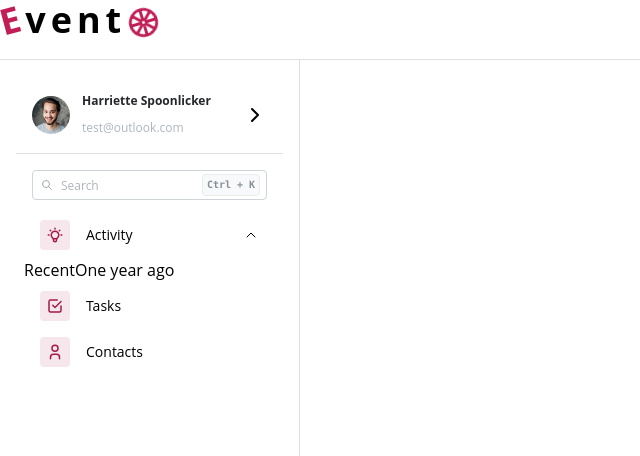
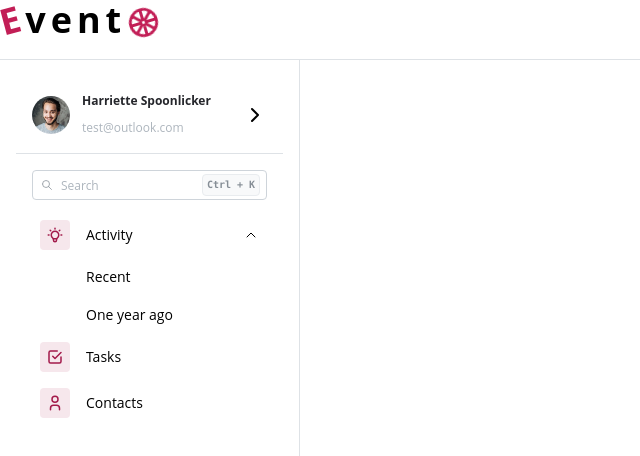
Before and after one commit to bahaabakri/evento-admin-panel, a React (Vite) app: page / in a window 1280 px wide. Both pictures are taken after a click on the button "Activity". Shown: the top 456 px of the page, without its empty margins (0-640 px from the left). Built offline with nearby package versions, Linux system fonts and the light colour scheme.

Commit message:
feat(Layout): update links groups to be  more dynamic

```diff
--- a/src/UI/LinksGroup/LinksGroup.module.scss
+++ b/src/UI/LinksGroup/LinksGroup.module.scss
@@ -9,44 +9,55 @@
   color: var(--mantine-color-text);
   font-size: var(--mantine-font-size-sm);
 
-  @mixin hover {
+  &:hover {
     background-color: light-dark(var(--mantine-color-gray-0), var(--mantine-color-dark-7));
     color: light-dark(var(--mantine-color-black), var(--mantine-color-dark-0));
   }
 }
 
-.item {
-  font-weight: 500;
-  display: block;
-  text-decoration: none;
-  padding: var(--mantine-spacing-xs) var(--mantine-spacing-md);
-  padding-left: var(--mantine-spacing-md);
-  margin-left: var(--mantine-spacing-xl);
-  font-size: var(--mantine-font-size-sm);
-  color: light-dark(var(--mantine-color-gray-7), var(--mantine-color-dark-0));
-  @mixin hover {
-    background-color: light-dark(var(--mantine-color-gray-0), var(--mantine-color-dark-7));
-    color: light-dark(var(--mantine-color-black), var(--mantine-color-dark-0));
-  }
-}
-.dropdown-item {
+// .item {
+//   font-weight: 500;
+//   display: block;
+//   text-decoration: none;
+//   padding: var(--mantine-spacing-xs) var(--mantine-spacing-md);
+//   padding-left: var(--mantine-spacing-md);
+//   margin-left: var(--mantine-spacing-xl);
+//   font-size: var(--mantine-font-size-sm);
+//   color: light-dark(var(--mantine-color-gray-7), var(--mantine-color-dark-0));
+//   @mixin hover {
+//     background-color: light-dark(var(--mantine-color-gray-0), var(--mantine-color-dark-7));
+//     color: light-dark(var(--mantine-color-black), var(--mantine-color-dark-0));
+//   }
+// }
+// .dropdown-item {
 
-}
-.list-item {
-    border-left: 1px solid light-dark(var(--mantine-color-gray-3), var(--mantine-color-dark-4));
-}
+// }
+// .list-item {
+//     border-left: 1px solid light-dark(var(--mantine-color-gray-3), var(--mantine-color-dark-4));
+// }
 
 .chevron {
   transition: transform 200ms ease;
 }
-.submenu {
+// .submenu {
+//   position: absolute;
+//   top: 0;
+//   left: 100%;
+//   background-color: var(--mantine-color-body);
+//   border: 1px solid var(--mantine-color-gray-3);
+//   border-radius: var(--mantine-radius-md);
+//   padding: var(--mantine-spacing-xs);
+//   z-index: 10;
+//   min-width: 200px;
+// }
+.dropdownSubmenu {
   position: absolute;
   top: 0;
   left: 100%;
   background-color: var(--mantine-color-body);
   border: 1px solid var(--mantine-color-gray-3);
-  border-radius: var(--mantine-radius-md);
-  padding: var(--mantine-spacing-xs);
-  z-index: 10;
-  min-width: 200px;
+  border-radius: 8px;
+  padding: 8px;
+  min-width: 180px;
+  z-index: 100;
 }
--- a/src/UI/LinksGroup/LinksGroup.tsx
+++ b/src/UI/LinksGroup/LinksGroup.tsx
@@ -1,10 +1,10 @@
 import { useState } from 'react';
 import { IconChevronRight, type Icon, type IconProps } from '@tabler/icons-react';
-import { Box, Collapse, Group, Stack, Text, ThemeIcon, UnstyledButton } from '@mantine/core';
+import { Box, Group, ThemeIcon, UnstyledButton } from '@mantine/core';
 import classes from './LinksGroup.module.scss';
 
 interface LinksGroupProps {
-  icon: React.ForwardRefExoticComponent<IconProps & React.RefAttributes<Icon>>;
+  icon?: React.ForwardRefExoticComponent<IconProps & React.RefAttributes<Icon>>;
   label: string;
   initiallyOpened?: boolean;
   links?: { label: string; link: string }[];
@@ -15,17 +15,6 @@ interface LinksGroupProps {
 export function LinksGroup({ icon: Icon, label, initiallyOpened, links, isDropDown, trigger = 'click' }: LinksGroupProps) {
   const hasLinks = Array.isArray(links);
   const [opened, setOpened] = useState(initiallyOpened || false);
-  const items = (hasLinks ? links : []).map((link) => (
-    <Text<'a'>
-      component="a"
-      className={classes.link}
-      href={link.link}
-      key={link.label}
-      onClick={(event) => event.preventDefault()}
-    >
-      {link.label}
-    </Text>
-  ));
   const handleMouseEnter = () => {
     if (trigger === 'hover' && hasLinks) setOpened(true);
   };
@@ -45,10 +34,13 @@ export function LinksGroup({ icon: Icon, label, initiallyOpened, links, isDropDo
         onMouseLeave={handleMouseLeave}>
       <UnstyledButton onClick={handleClick} className={classes.control}>
         <Group justify="space-between" gap={0}>
-          <Box style={{ display: 'flex', alignItems: 'center' }}>
+          <Box style={{ display: 'flex', alignItems: 'center', paddingLeft: (!Icon && !isDropDown) ? '30px' : '0px' }}>
+            {
+                Icon &&
                 <ThemeIcon variant="light" size={30}>
                     <Icon size={18} />
                 </ThemeIcon>
+            }
             <Box ml="md">{label}</Box>
           </Box>
           {hasLinks && (
@@ -68,24 +60,18 @@ export function LinksGroup({ icon: Icon, label, initiallyOpened, links, isDropDo
           )}
         </Group>
       </UnstyledButton>
-        {hasLinks && opened && isDropDown && (
-            <Box className={classes.submenu}>
-            <Stack gap="xs">
+        {hasLinks && opened && (
+        <Box className={isDropDown ? classes.dropdownSubmenu : undefined}>
             {links!.map((link) => (
-                <Text<'a'>
-                    component="a"
-                    className={`${classes['item']} ${classes['dropdown-item']}`}
-                    href={link.link}
+            <LinksGroup
                 key={link.label}
-                    onClick={(event) => event.preventDefault()}
-                >
-                    {link.label}
-                </Text>
+                {...link}
+                isDropDown={isDropDown}
+                trigger={trigger}
+            />
             ))}
-            </Stack>
         </Box>
         )}
-      {hasLinks && !isDropDown ? <Collapse in={opened}>{items}</Collapse> : null}
     </Box>
   );
 }
```
Lines whose indentation alone changed are shown as unchanged.
